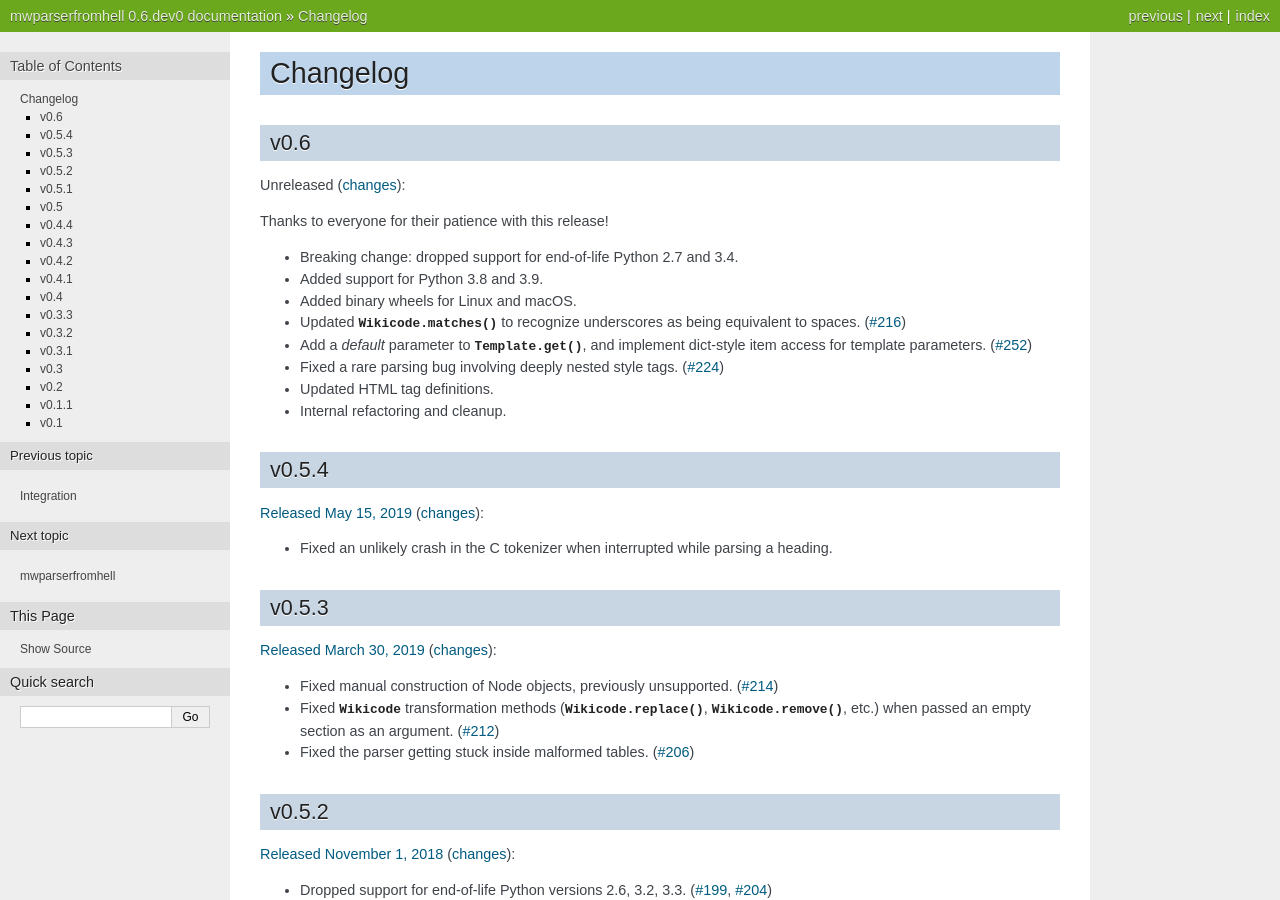
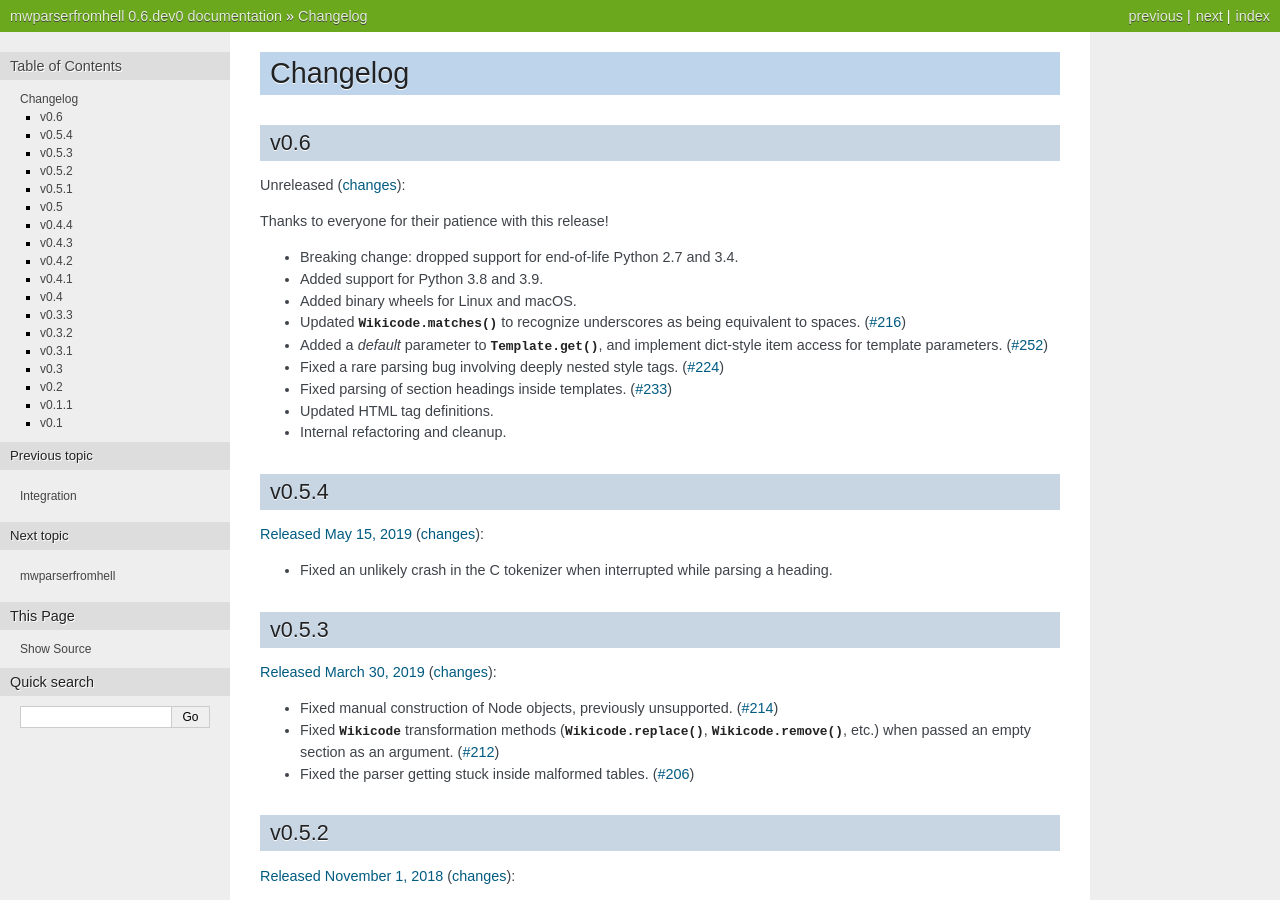
Before and after one commit to earwig/mwparserfromhell, a Sphinx documentation site: the page built from docs/changelog.rst, in a window 1280 px wide and 900 px high. Built offline with Sphinx 7.4.7, drawn with Linux system fonts in a browser that asks for light colours.

Commit message:
Update changelog and update AppVeyor config

```diff
--- a/README.rst
+++ b/README.rst
@@ -1,7 +1,7 @@
 mwparserfromhell
 ================
 
-.. image:: https://img.shields.io/travis/earwig/mwparserfromhell/develop.svg
+.. image:: https://api.travis-ci.com/earwig/mwparserfromhell.svg?branch=develop
   :alt: Build Status
   :target: https://travis-ci.org/earwig/mwparserfromhell
 
--- a/appveyor.yml
+++ b/appveyor.yml
@@ -8,6 +8,8 @@ branches:
     - develop
 
 skip_tags: true
+
+image: Visual Studio 2019
 
 environment:
   global:
--- a/docs/changelog.rst
+++ b/docs/changelog.rst
@@ -15,11 +15,13 @@ Thanks to everyone for their patience with this release!
 - Updated :meth:`.Wikicode.matches` to recognize underscores as being
   equivalent to spaces.
   (`#216 <https://github.com/earwig/mwparserfromhell/issues/216>`_)
-- Add a `default` parameter to :meth:`.Template.get`, and implement dict-style
+- Added a `default` parameter to :meth:`.Template.get`, and implement dict-style
   item access for template parameters.
   (`#252 <https://github.com/earwig/mwparserfromhell/issues/252>`_)
 - Fixed a rare parsing bug involving deeply nested style tags.
   (`#224 <https://github.com/earwig/mwparserfromhell/issues/224>`_)
+- Fixed parsing of section headings inside templates.
+  (`#233 <https://github.com/earwig/mwparserfromhell/issues/233>`_)
 - Updated HTML tag definitions.
 - Internal refactoring and cleanup.
 
```
Also changed, not shown: 1 other file.
